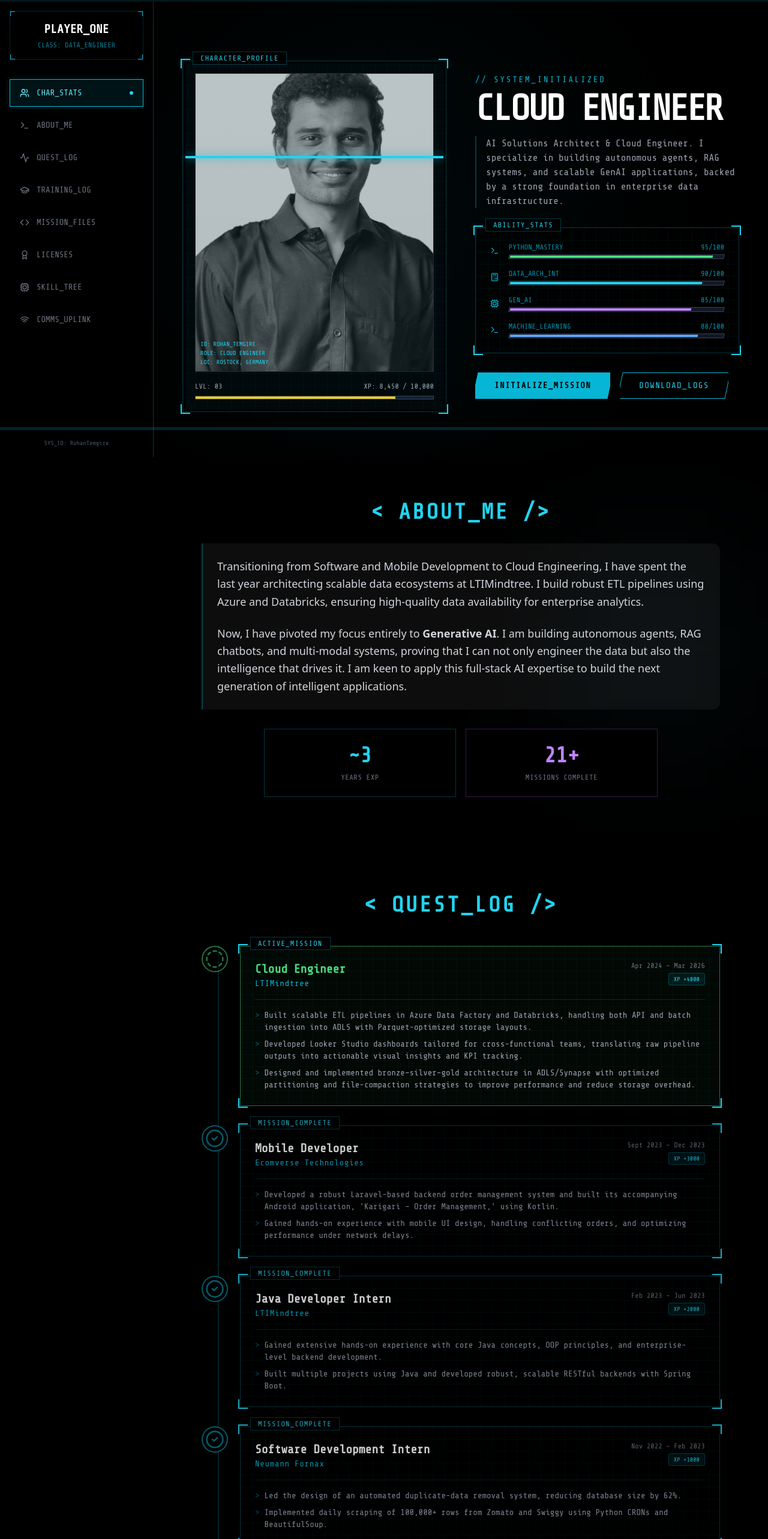
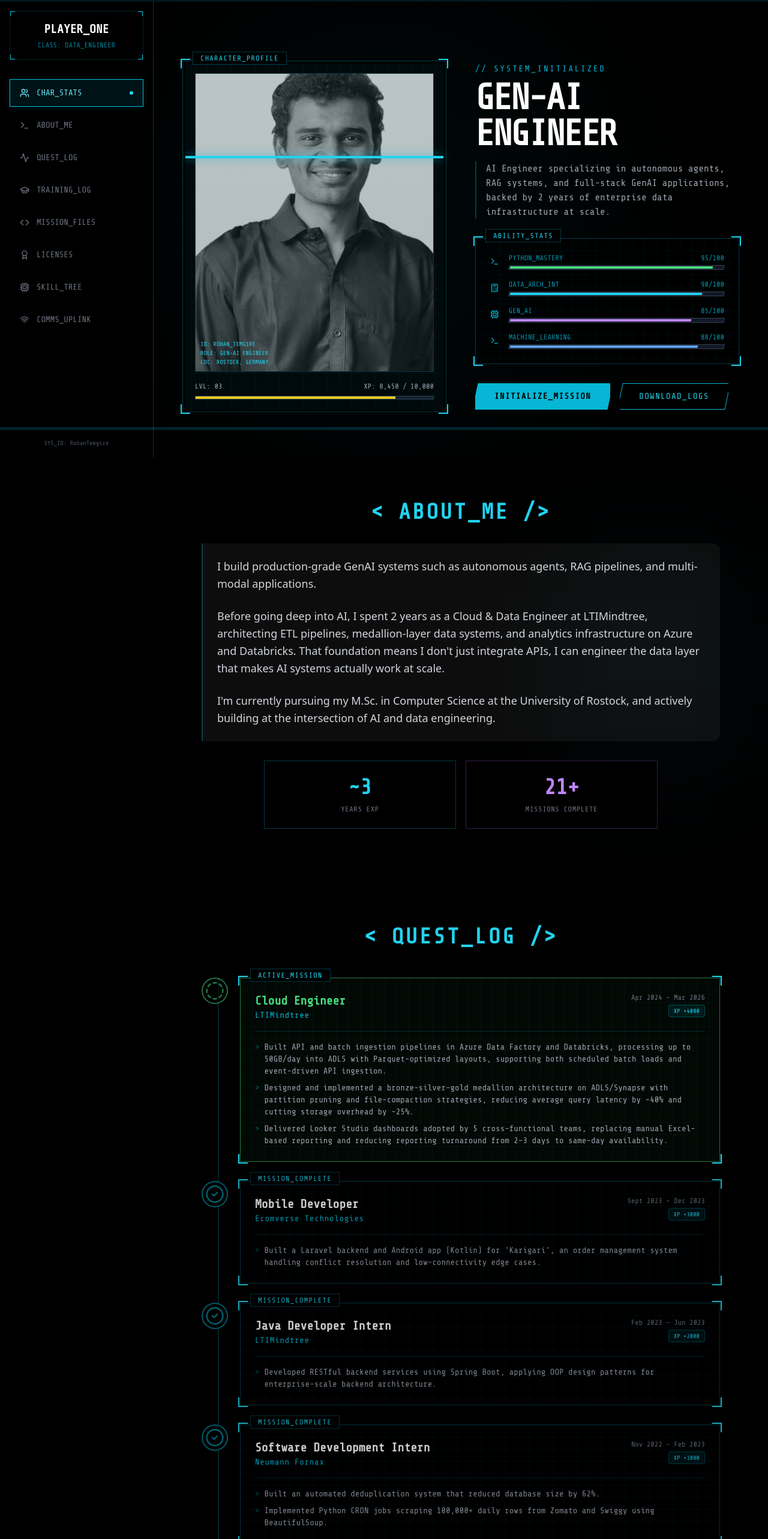
Before and after one commit to RohanTemgire/Portfolio_website, a React (Vite) app: page / in a window 1280 px wide. Shown: the part 38-2604 px from the top of the page at 60% size. Built offline with nearby package versions, Linux system fonts and the light colour scheme.

Commit message:
changes to profile and exp

```diff
--- a/src/components/About.jsx
+++ b/src/components/About.jsx
@@ -24,12 +24,9 @@ export function About() {
                     viewport={{ once: true }}
                 >
                     <div className="text-gray-300 space-y-6 leading-relaxed text-lg font-sans border-l-2 border-cyan-500/30 pl-6 bg-white/5 p-6 rounded-r-xl backdrop-blur-sm">
-                        <p>
-                            Transitioning from Software and Mobile Development to Cloud Engineering, I have spent the last year architecting scalable data ecosystems at LTIMindtree. I build robust ETL pipelines using Azure and Databricks, ensuring high-quality data availability for enterprise analytics.
-                        </p>
-                        <p>
-                            Now, I have pivoted my focus entirely to <strong>Generative AI</strong>. I am building autonomous agents, RAG chatbots, and multi-modal systems, proving that I can not only engineer the data but also the intelligence that drives it. I am keen to apply this full-stack AI expertise to build the next generation of intelligent applications.
-                        </p>
+                        {PROFILE.aboutMe.map((paragraph, index) => (
+                            <p key={index} dangerouslySetInnerHTML={{ __html: paragraph.replace('Generative AI', '<strong>Generative AI</strong>') }} />
+                        ))}
                     </div>
 
                     <div className="mt-8 flex gap-4 justify-center">
--- a/src/data/experience.js
+++ b/src/data/experience.js
@@ -5,9 +5,9 @@ export const EXPERIENCE = [
         company: "LTIMindtree",
         period: "Apr 2024 – Mar 2026",
         description: [
-            "Built scalable ETL pipelines in Azure Data Factory and Databricks, handling both API and batch ingestion into ADLS with Parquet-optimized storage layouts.",
-            "Developed Looker Studio dashboards tailored for cross-functional teams, translating raw pipeline outputs into actionable visual insights and KPI tracking.",
-            "Designed and implemented bronze–silver–gold architecture in ADLS/Synapse with optimized partitioning and file-compaction strategies to improve performance and reduce storage overhead."
+            "Built API and batch ingestion pipelines in Azure Data Factory and Databricks, processing up to 50GB/day into ADLS with Parquet-optimized layouts, supporting both scheduled batch loads and event-driven API ingestion.",
+            "Designed and implemented a bronze-silver-gold medallion architecture on ADLS/Synapse with partition pruning and file-compaction strategies, reducing average query latency by ~40% and cutting storage overhead by ~25%.",
+            "Delivered Looker Studio dashboards adopted by 5 cross-functional teams, replacing manual Excel-based reporting and reducing reporting turnaround from 2–3 days to same-day availability."
         ]
     },
     {
@@ -15,8 +15,7 @@ export const EXPERIENCE = [
         company: "Ecomverse Technologies",
         period: "Sept 2023 – Dec 2023",
         description: [
-            "Developed a robust Laravel-based backend order management system and built its accompanying Android application, 'Karigari – Order Management,' using Kotlin.",
-            "Gained hands-on experience with mobile UI design, handling conflicting orders, and optimizing performance under network delays."
+            "Built a Laravel backend and Android app (Kotlin) for 'Karigari', an order management system handling conflict resolution and low-connectivity edge cases."
         ]
     },
     {
@@ -24,8 +23,7 @@ export const EXPERIENCE = [
         company: "LTIMindtree",
         period: "Feb 2023 – Jun 2023",
         description: [
-            "Gained extensive hands-on experience with core Java concepts, OOP principles, and enterprise-level backend development.",
-            "Built multiple projects using Java and developed robust, scalable RESTful backends with Spring Boot."
+            "Developed RESTful backend services using Spring Boot, applying OOP design patterns for enterprise-scale backend architecture."
         ]
     },
     {
@@ -33,8 +31,8 @@ export const EXPERIENCE = [
         company: "Neumann Fornax",
         period: "Nov 2022 – Feb 2023",
         description: [
-            "Led the design of an automated duplicate-data removal system, reducing database size by 62%.",
-            "Implemented daily scraping of 100,000+ rows from Zomato and Swiggy using Python CRONs and BeautifulSoup."
+            "Built an automated deduplication system that reduced database size by 62%.",
+            "Implemented Python CRON jobs scraping 100,000+ daily rows from Zomato and Swiggy using BeautifulSoup."
         ]
     }
 ];
--- a/src/data/personal.js
+++ /dev/null
@@ -1,18 +0,0 @@
-export const personalData = {
-  name: "Rohan Temgire",
-  title: "Gen AI Engineer",
-  tagline: "Building scalable data pipelines & cloud-native solutions",
-  bio: `Cloud Engineer at LTIMindtree with a passion for building scalable ETL pipelines,
-data-driven dashboards, and cloud-native architectures. B.E. in Computer Engineering
-with hands-on experience across Azure, GCP, and full-stack development.
-Google Certified Professional Data Engineer.`,
-  email: "rohan.temgire01@gmail.com",
-  phone: "(+91) 8369377791",
-  address: "Rostock, Germany",
-  languages: ["Hindi", "Marathi", "English (C1)", "German (Beginner)"],
-  social: {
-    linkedin: "https://www.linkedin.com/in/rohan-temgire-550606195/",
-    github: "https://github.com/RohanTemgire",
-  },
-  resumePath: "/Rohan_Temgire_Resume.pdf",
-};
--- a/src/data/profile.js
+++ b/src/data/profile.js
@@ -1,14 +1,19 @@
 
 export const PROFILE = {
     name: "Rohan Temgire",
-    role: "Cloud Engineer",
+    role: "Gen-AI Engineer",
     subRole: "Generative AI | Machine Learning | Data Engineering",
-    bio: "AI Solutions Architect & Cloud Engineer. I specialize in building autonomous agents, RAG systems, and scalable GenAI applications, backed by a strong foundation in enterprise data infrastructure.",
+    bio: "AI Engineer specializing in autonomous agents, RAG systems, and full-stack GenAI applications, backed by 2 years of enterprise data infrastructure at scale.",
     email: "rohan.temgire01@gmail.com",
-    phone: "(+91) 8369377791",
+    phone: "(+49) 15511064574",
     location: "Rostock, Germany",
     linkedin: "https://www.linkedin.com/in/rohan-temgire-550606195/", // Placeholder - user didn't provide URL, just name
     github: "https://github.com/RohanTemgire",
     resumeLink: "/resume.pdf", // Placeholder
-    avatar: "/potrait-high-res.jpg"
+    avatar: "/potrait-high-res.jpg",
+    aboutMe: [
+        "I build production-grade GenAI systems such as autonomous agents, RAG pipelines, and multi-modal applications.",
+        "Before going deep into AI, I spent 2 years as a Cloud & Data Engineer at LTIMindtree, architecting ETL pipelines, medallion-layer data systems, and analytics infrastructure on Azure and Databricks. That foundation means I don't just integrate APIs, I can engineer the data layer that makes AI systems actually work at scale.",
+        "I'm currently pursuing my M.Sc. in Computer Science at the University of Rostock, and actively building at the intersection of AI and data engineering."
+    ]
 };
```
Also changed, not shown: 1 other file (tests, documents, lock files or other folders).
